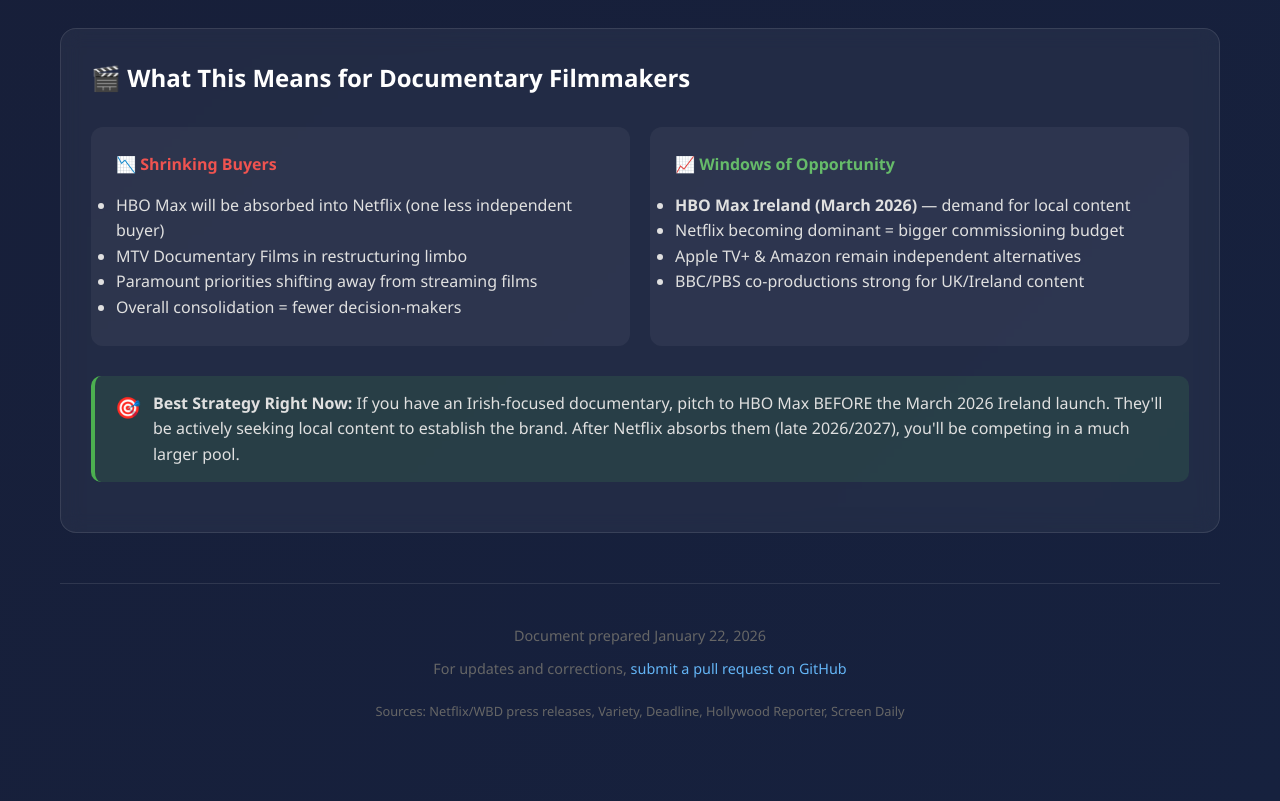
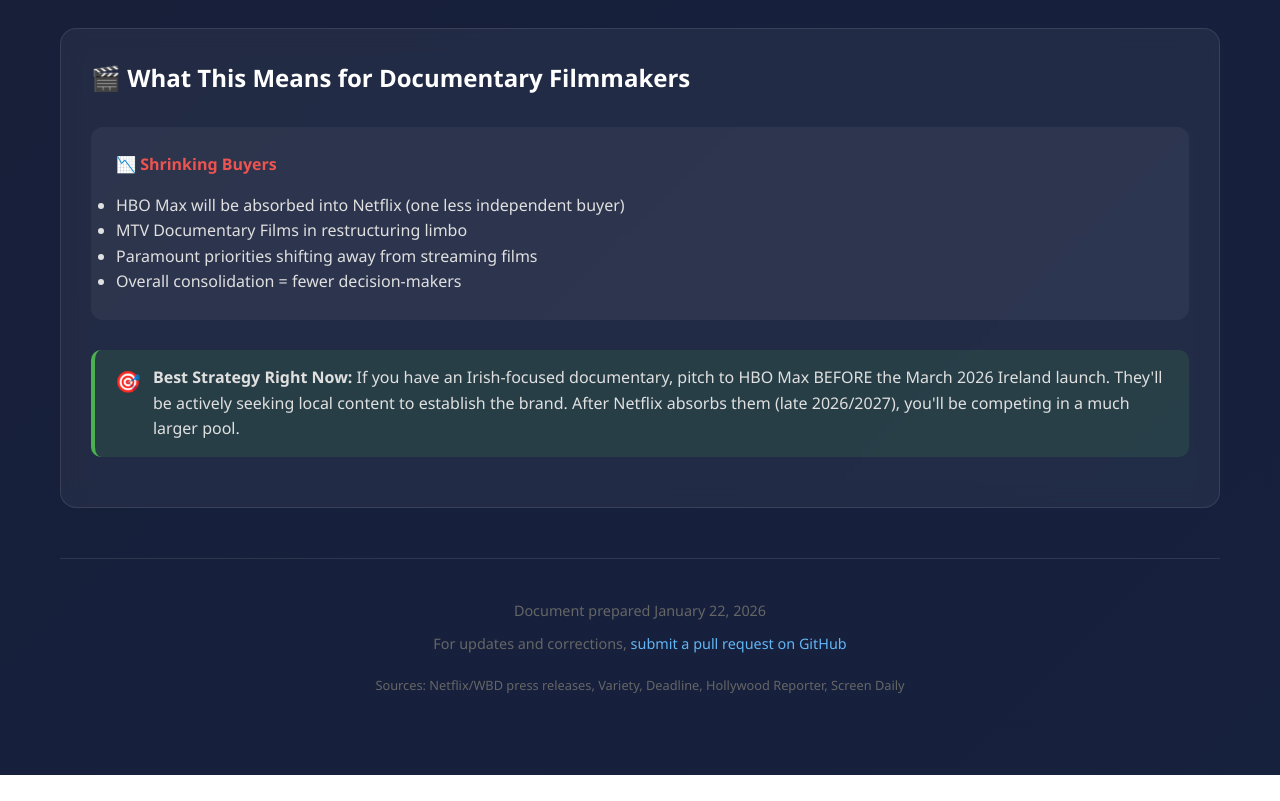
Before and after one commit to aterstallaco/mergers, a plain HTML site: page index.html in a window 1280 px wide. Shown: the part 5120-5921 px from the top of the page. After the commit the page ends 5895 px from the top, so only its background shows below. Drawn offline with Linux system fonts and the light colour scheme.

Commit message:
Update index.html

```diff
--- a/index.html
+++ b/index.html
@@ -776,15 +776,6 @@
                     </ul>
                 </div>
 
-                <div class="implication-card positive">
-                    <h4>📈 Windows of Opportunity</h4>
-                    <ul>
-                        <li><strong>HBO Max Ireland (March 2026)</strong> — demand for local content</li>
-                        <li>Netflix becoming dominant = bigger commissioning budget</li>
-                        <li>Apple TV+ & Amazon remain independent alternatives</li>
-                        <li>BBC/PBS co-productions strong for UK/Ireland content</li>
-                    </ul>
-                </div>
             </div>
 
             <div class="alert alert-success" style="margin-top: 30px;">
```
